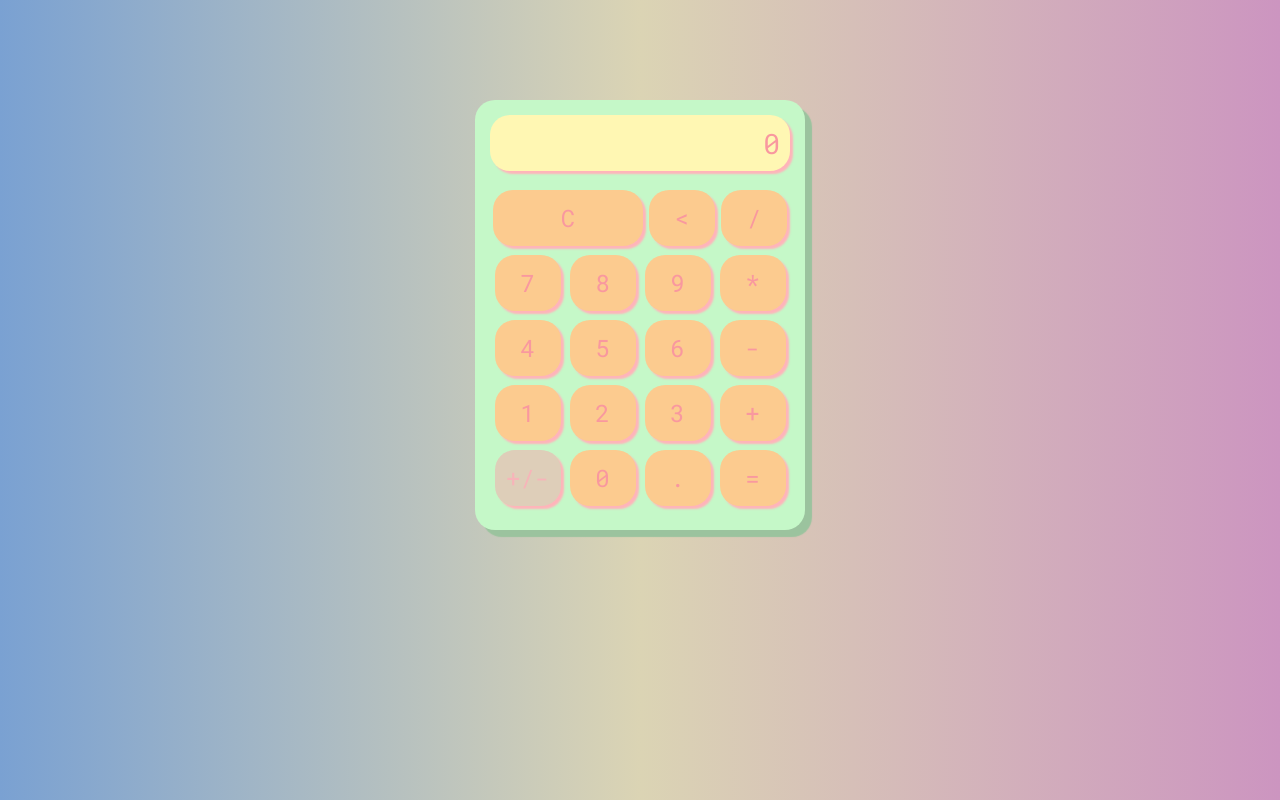
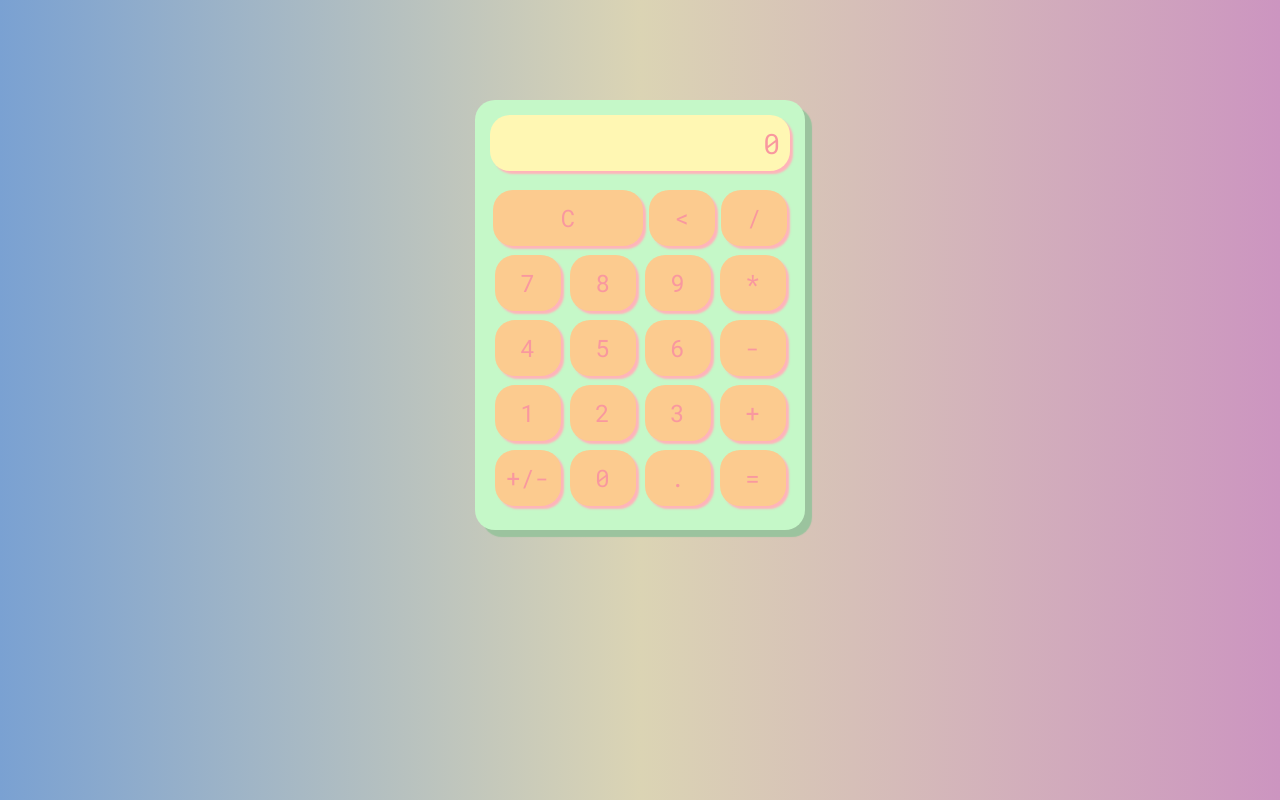
Before and after one commit to seaweeddol/calculator, a plain HTML site: page index.html in a window 1280 px wide. Drawn offline with Linux system fonts and the light colour scheme.

Commit message:
enable sign toggle button

```diff
--- a/index.html
+++ b/index.html
@@ -33,7 +33,7 @@
         <button type="button" name="button" id="add">+</button>
       </div>
       <div class="row">
-        <button type="button" name="button" id="sign" disabled="disabled">+/-</button>
+        <button type="button" name="button" id="sign">+/-</button>
         <button type="button" name="button" id="0">0</button>
         <button type="button" name="button" id="decimal">.</button>
         <button type="button" name="button" id="equals">=</button>
```
